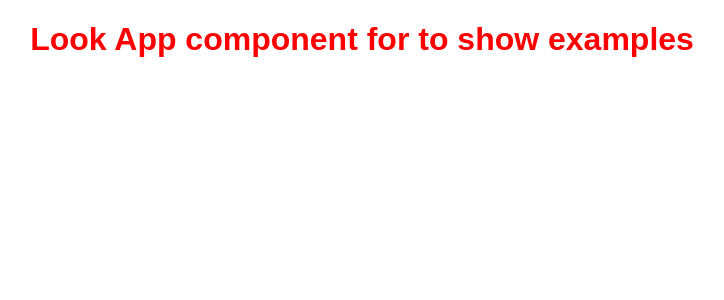
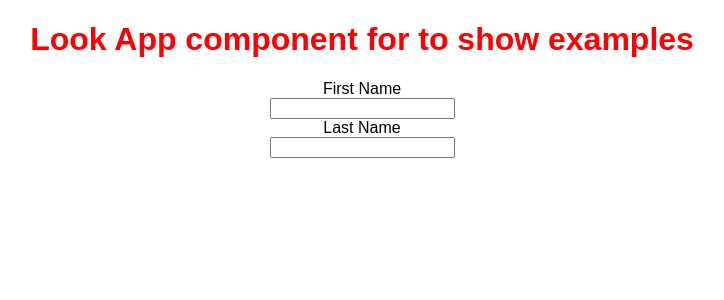
Before and after one commit to devbeyt/react-versions, a React (Create React App) app in the folder react-v18/: page / in a window 1280 px wide. Shown: the top 300 px of the page, without its empty margins (278-1002 px from the left). Built offline with nearby package versions, Linux system fonts and the light colour scheme.

Commit message:
8 18 2022

```diff
--- a/react-v18/src/App.js
+++ b/react-v18/src/App.js
@@ -4,6 +4,7 @@ import Dashboard from './suspense/Dashboard'
 import UseTransition from './hooks/useTransition/UseTransition'
 import UseTransition2 from './hooks/useTransition/UseTransition2.jsx'
 import ExampleDeferredValue from './hooks/useDeferredValue/ExampleDeferredValue'
+import UseId from './hooks/useId/UseId'
 
 function App() {
   return (
@@ -14,6 +15,7 @@ function App() {
       {/* <Count/> */}
       {/* <Dashboard/> */}
       {/* <ExampleDeferredValue/> */}
+      <UseId/>
     </div>
   )
 }
--- /dev/null
+++ b/react-v18/src/hooks/useId/UseId.jsx
@@ -0,0 +1,20 @@
+import React,{useId} from 'react'
+
+function UseId() {
+    const id = useId();
+
+  return (
+    <div>
+        <label htmlFor={id + '-firstName'}>First Name</label>
+      <div>
+        <input id={id + '-firstName'} type="text" />
+      </div>
+      <label htmlFor={id + '-lastName'}>Last Name</label>
+      <div>
+        <input id={id + '-lastName'} type="text" />
+      </div>
+    </div>
+  )
+}
+
+export default UseId
```
